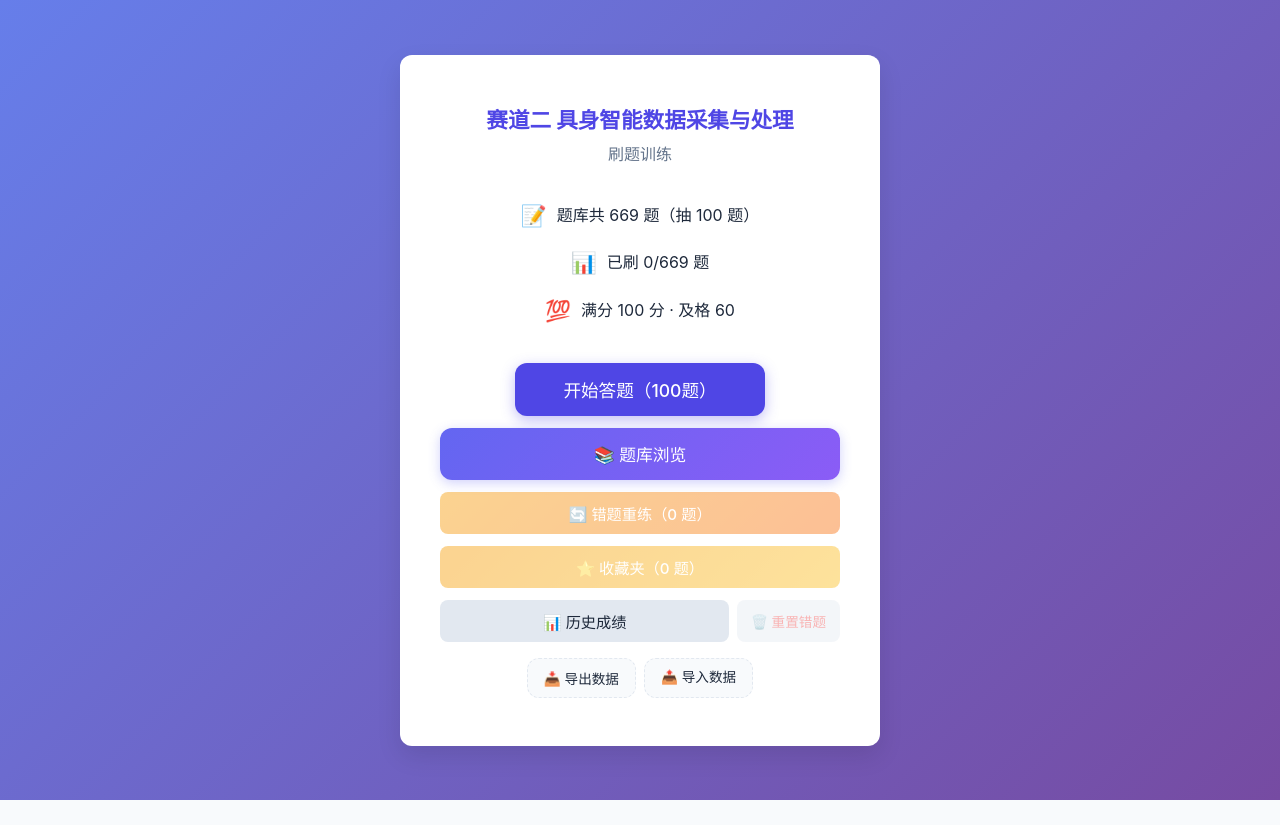
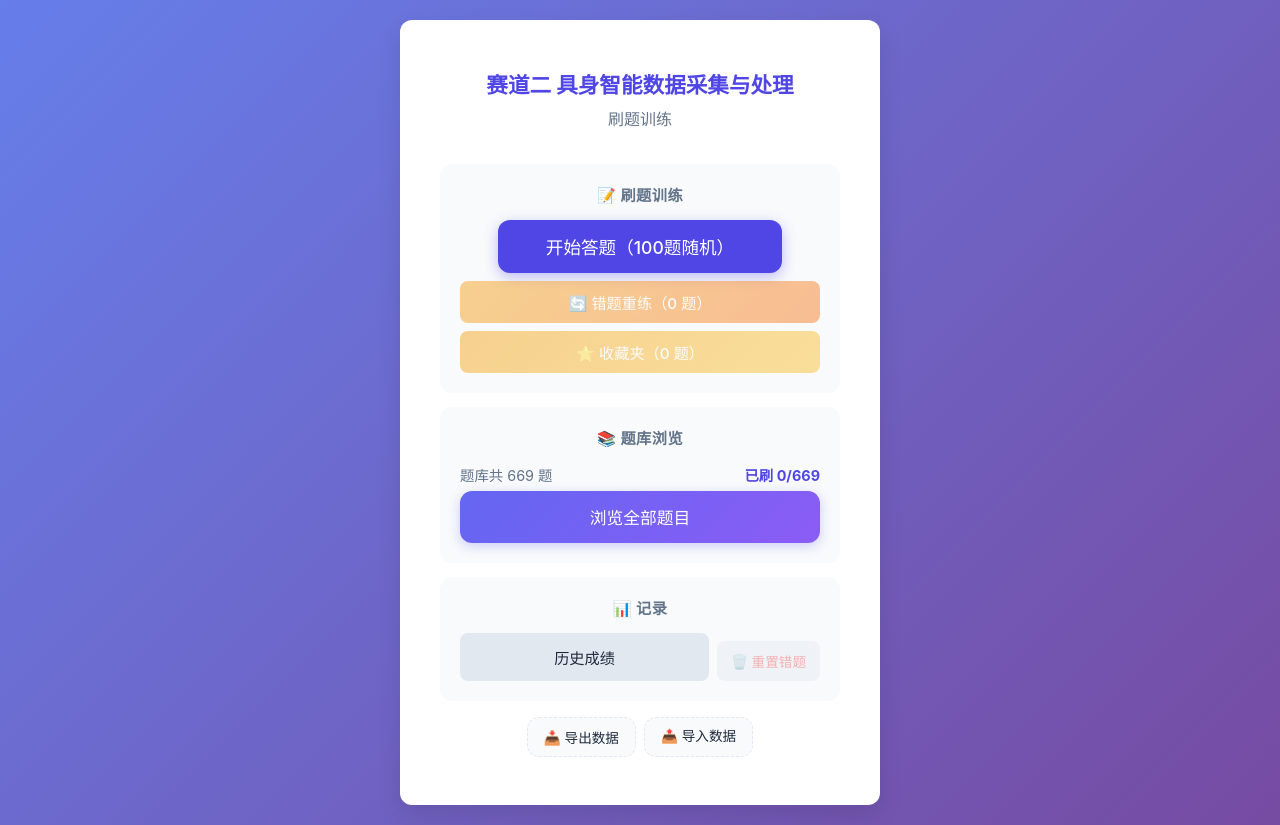
Before and after one commit to qqx16/embodied-quiz, a React (Vite) app: page / in a window 1280 px wide. Before the commit the page ends 800 px from the top, so only its background shows below. Built offline with nearby package versions, Linux system fonts and the light colour scheme.

Commit message:
refactor: separate home into distinct sections - practice, bank, records

```diff
--- a/src/components/Home.jsx
+++ b/src/components/Home.jsx
@@ -35,40 +35,42 @@ export default function Home({ total, examSize, passScore, wrongCount, favCount,
       <div className="home-card">
         <h1 className="home-title">赛道二 具身智能数据采集与处理</h1>
         <p className="home-subtitle">刷题训练</p>
-        <div className="home-info">
-          <div className="info-item">
-            <span className="info-icon">📝</span>
-            <span>题库共 {total} 题（抽 {examSize} 题）</span>
-          </div>
-          <div className="info-item">
-            <span className="info-icon">📊</span>
-            <span>已刷 {doneCount}/{total} 题</span>
-          </div>
-          <div className="info-item">
-            <span className="info-icon">💯</span>
-            <span>满分 100 分 · 及格 {passScore}</span>
-          </div>
-        </div>
+        <div className="home-section">
+          <div className="home-section-title">📝 刷题训练</div>
           <button className="btn btn-primary btn-start" onClick={onStart}>
-          开始答题（{examSize}题）
+            开始答题（{examSize}题随机）
           </button>
-        <button className="btn btn-qbank" onClick={onQuestionBank} style={{ marginTop: 12 }}>
-          📚 题库浏览
-        </button>
-        <button className="btn btn-wrong" onClick={onWrongExam} style={{ marginTop: 12 }} disabled={wrongCount === 0}>
+          <button className="btn btn-wrong" onClick={onWrongExam} disabled={wrongCount === 0}>
             🔄 错题重练（{wrongCount} 题）
           </button>
-        <button className="btn btn-fav-exam" onClick={onFavorites} style={{ marginTop: 12 }} disabled={favCount === 0}>
+          <button className="btn btn-fav-exam" onClick={onFavorites} disabled={favCount === 0}>
             ⭐ 收藏夹（{favCount} 题）
           </button>
-        <div style={{ marginTop: 12, display: 'flex', gap: 8 }}>
+        </div>
+
+        <div className="home-section">
+          <div className="home-section-title">📚 题库浏览</div>
+          <div className="home-bank-info">
+            <span>题库共 {total} 题</span>
+            <span className="home-bank-progress">已刷 {doneCount}/{total}</span>
+          </div>
+          <button className="btn btn-qbank" onClick={onQuestionBank}>
+            浏览全部题目
+          </button>
+        </div>
+
+        <div className="home-section">
+          <div className="home-section-title">📊 记录</div>
+          <div style={{ display: 'flex', gap: 8 }}>
             <button className="btn btn-secondary" onClick={onHistory} style={{ flex: 1 }}>
-            📊 历史成绩{historyCount > 0 ? `（${historyCount}次）` : ''}
+              历史成绩{historyCount > 0 ? `（${historyCount}次）` : ''}
             </button>
             <button className="btn btn-reset-wrong" onClick={onResetWrong} title="清空所有错题记录" disabled={wrongCount === 0}>
               🗑️ 重置错题
             </button>
           </div>
+        </div>
+
         {/* 数据导入导出 */}
         <div className="home-data-mgmt">
           <button className="btn-data" onClick={handleExport}>
--- a/src/styles/index.css
+++ b/src/styles/index.css
@@ -301,25 +301,32 @@ body {
   color: var(--color-text-secondary);
   margin-bottom: 32px;
 }
-.home-info {
+/* --- Home sections --- */
+.home-section {
+  background: var(--color-bg);
+  border-radius: var(--radius);
+  padding: 20px;
+  margin-bottom: 14px;
+}
+.home-section-title {
+  font-size: .95rem;
+  font-weight: 700;
+  color: var(--color-text-secondary);
+  margin-bottom: 12px;
+  text-transform: uppercase;
+  letter-spacing: .5px;
+}
+.home-section .btn { margin-top: 8px; }
+.home-section .btn:first-of-type { margin-top: 0; }
+
+.home-bank-info {
   display: flex;
-  flex-direction: column;
-  gap: 14px;
-  margin-bottom: 36px;
+  justify-content: space-between;
+  font-size: .9rem;
+  color: var(--color-text-secondary);
+  margin-bottom: 4px;
 }
-.info-item {
-  display: flex;
-  align-items: center;
-  justify-content: center;
-  gap: 10px;
-  font-size: 1rem;
-  color: var(--color-text);
-  animation: fadeInUp 0.4s var(--transition) both;
-}
-.info-item:nth-child(1) { animation-delay: 0.15s; }
-.info-item:nth-child(2) { animation-delay: 0.25s; }
-.info-item:nth-child(3) { animation-delay: 0.35s; }
-.info-icon { font-size: 1.3rem; }
+.home-bank-progress { font-weight: 700; color: var(--color-primary); }
 
 /* ========================================
    Exam Page
```
Lines whose indentation alone changed are shown as unchanged.
